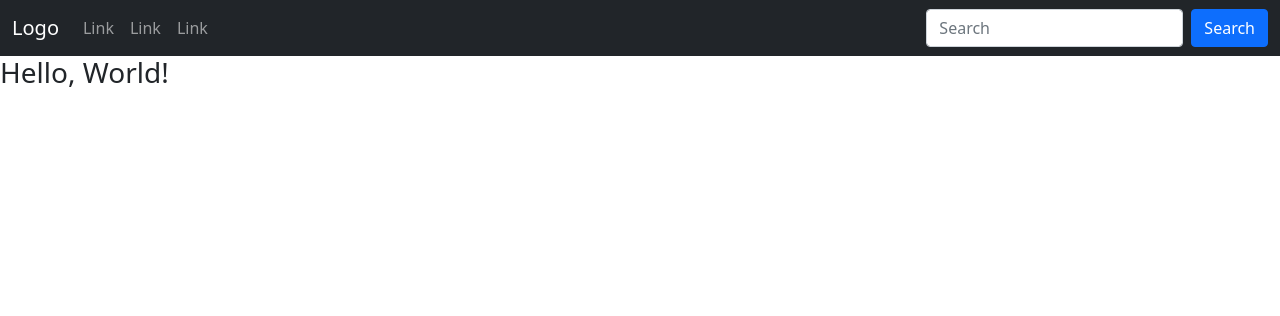
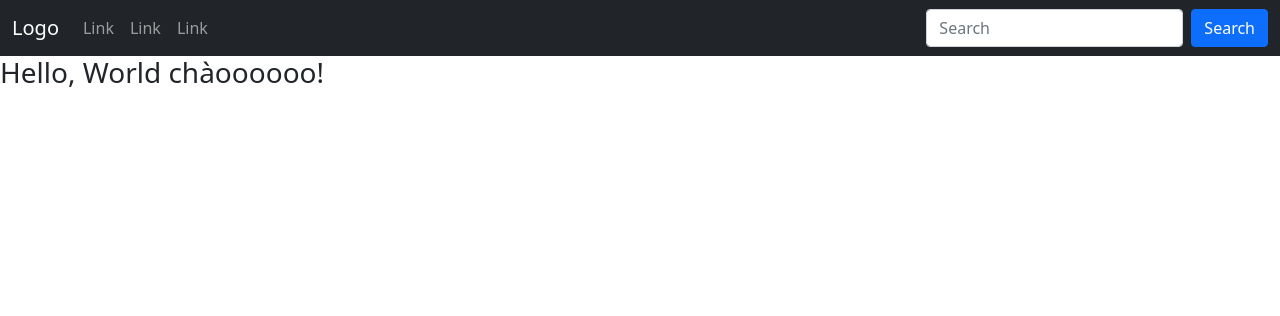
Before and after one commit to anh-khoa-nguyen/OFOProject, a Flask app: page / in a window 1280 px wide. Shown: the top 316 px of the page. Run offline with Flask 3, Linux system fonts and the light colour scheme.

Commit message:
index.html change testtttt...

```diff
--- a/OFO/templates/index.html
+++ b/OFO/templates/index.html
@@ -35,7 +35,7 @@
     </div>
   </div>
 </nav>
-<h3>Hello, World!</h3>
+<h3>Hello, World chàoooooo!</h3>
 
 </body>
 </html>
```
